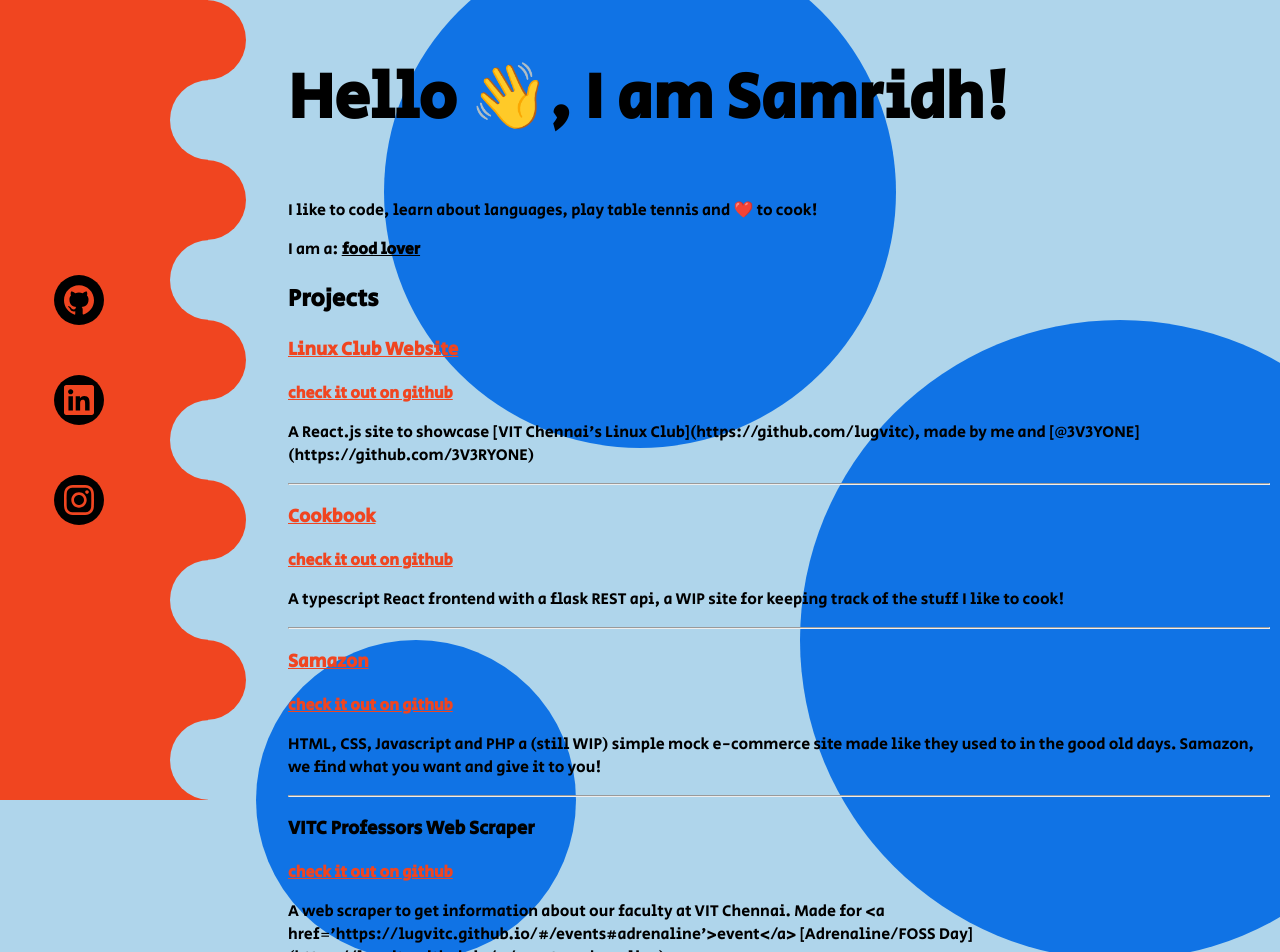
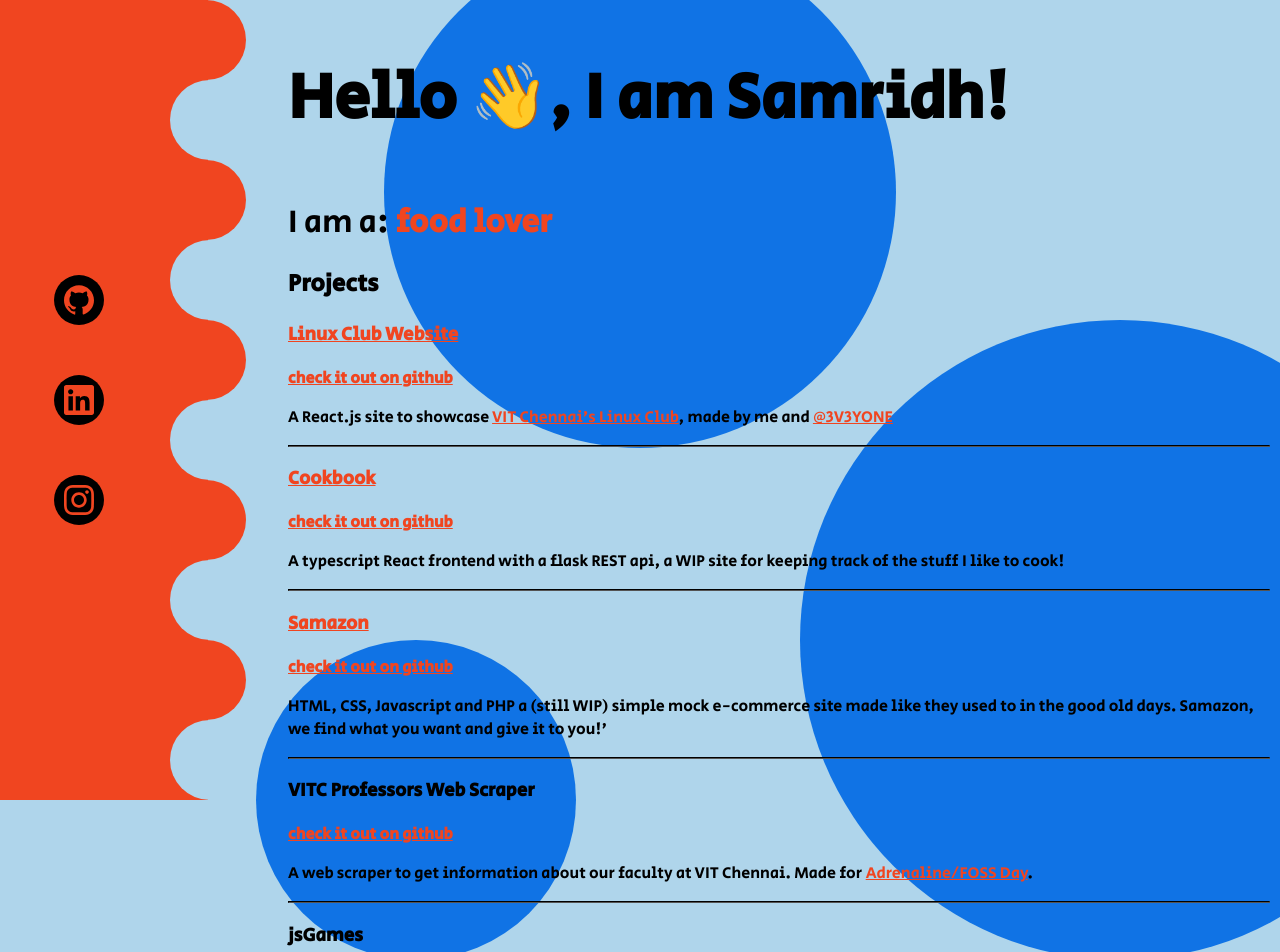
Before and after one commit to The5thAxiom/portfolio-old, a React (Create React App) app: page / in a window 1280 px wide. Shown: the top 952 px of the page. Built offline with nearby package versions, Linux system fonts and the light colour scheme.

Commit message:
cycle through modified

```diff
--- a/src/App.tsx
+++ b/src/App.tsx
@@ -7,8 +7,10 @@ export default function App() {
         <main>
             <section id='index'>
                 <h1>Hello 👋, I am Samridh!</h1>
-                <p>{general.intro}</p>
-                I am a: <CycleTrough array={general.roles} />
+                {/* <p>{general.intro}</p> */}
+                <span style={{ fontSize: '2rem' }}>
+                    I am a: <CycleTrough array={general.roles} />
+                </span>
             </section>
             <section id='projects'>
                 <h2>Projects</h2>
--- a/src/components/cycleThrough.tsx
+++ b/src/components/cycleThrough.tsx
@@ -15,9 +15,5 @@ export default function CycleTrough({ array, delay = 1000 }: arrayForCycle) {
         // eslint-disable-next-line react-hooks/exhaustive-deps
     }, [currentIndex]); // run whenever the currentIndex is changed
 
-    return (
-        <u>
-            <b>{array[currentIndex]}</b>
-        </u>
-    );
+    return <b style={{ color: 'var(--main-orange)' }}>{array[currentIndex]}</b>;
 }
--- a/src/data.tsx
+++ b/src/data.tsx
@@ -73,38 +73,67 @@ export const socialLinks: socialLink[] = [
 
 type project = {
     name: string;
-    about: string;
+    about: JSX.Element;
     githubLink: string;
     directLink: string | null;
 };
 export const projects: project[] = [
     {
         name: 'Linux Club Website',
-        about: "A React.js site to showcase [VIT Chennai's Linux Club](https://github.com/lugvitc), made by me and [@3V3YONE](https://github.com/3V3RYONE)",
+        about: (
+            <>
+                A React.js site to showcase{' '}
+                <a href='https://github.com/lugvitc'>
+                    VIT Chennai's Linux Club
+                </a>
+                , made by me and{' '}
+                <a href='https://github.com/3V3RYONE'>@3V3YONE</a>
+            </>
+        ),
         githubLink: 'https://github.com/lugvitc/lugvitc.github.io',
         directLink: 'https://lugvitc.github.io',
     },
     {
         name: 'Cookbook',
-        about: 'A typescript React frontend with a flask REST api, a WIP site for keeping track of the stuff I like to cook!',
+        about: (
+            <>
+                A typescript React frontend with a flask REST api, a WIP site
+                for keeping track of the stuff I like to cook!
+            </>
+        ),
         githubLink: 'https://github.com/The5thAxiom/cookbook',
         directLink: 'https://cookbook-demo-the5thaxiom.herokuapp.com',
     },
     {
         name: 'Samazon',
-        about: 'HTML, CSS, Javascript and PHP a (still WIP) simple mock e-commerce site made like they used to in the good old days. Samazon, we find what you want and give it to you!',
+        about: (
+            <>
+                HTML, CSS, Javascript and PHP a (still WIP) simple mock
+                e-commerce site made like they used to in the good old days.
+                Samazon, we find what you want and give it to you!'
+            </>
+        ),
         githubLink: 'https://github.com/The5thAxiom/samazon',
         directLink: 'https://samazon-demo-the5thaxiom.herokuapp.com/',
     },
     {
         name: 'VITC Professors Web Scraper',
-        about: "A web scraper to get information about our faculty at VIT Chennai. Made for <a href='https://lugvitc.github.io/#/events#adrenaline'>event</a> [Adrenaline/FOSS Day](https://lugvitc.github.io/#/events#adrenaline).",
+        about: (
+            <>
+                A web scraper to get information about our faculty at VIT
+                Chennai. Made for{' '}
+                <a href='https://lugvitc.github.io/#/events#adrenaline'>
+                    Adrenaline/FOSS Day
+                </a>
+                .
+            </>
+        ),
         githubLink: 'https://github.com/The5thAxiom/vitc-professor-scraper',
         directLink: null,
     },
     {
         name: 'jsGames',
-        about: 'Simple games made in js for fun',
+        about: <>Simple games made in js for fun</>,
         githubLink: 'https://github.com/The5thAxiom/jsGames',
         directLink: null,
     },
--- a/src/index.css
+++ b/src/index.css
@@ -16,6 +16,11 @@
     --wave-width: calc(var(--wave-content-width) + var(--wave-radius));
 
     --content-width: calc(100vw - var(--wave-width));
+}
+
+hr {
+    background-color: black;
+    border-color: black;
 }
 
 body {
```
